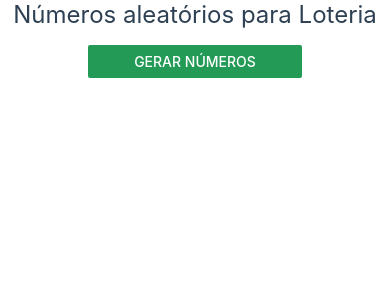
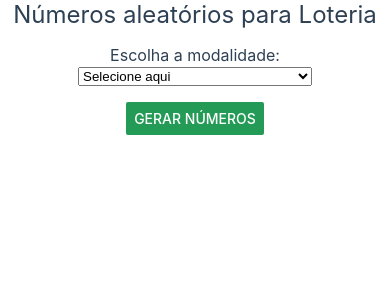
Before and after one commit to vivianebresolin/react-native-lottery, a React Native app: screen / in a window 390 px wide. Shown: the top 300 px of the page. Built offline with nearby package versions, Linux system fonts and the light colour scheme.

Commit message:
[Add} component to select modality

```diff
--- a/package.json
+++ b/package.json
@@ -10,6 +10,7 @@
     "lint": "eslint ."
   },
   "dependencies": {
+    "@react-native-picker/picker": "^2.0.0",
     "react": "17.0.2",
     "react-native": "0.65.1"
   },
--- a/src/App.js
+++ b/src/App.js
@@ -1,14 +1,22 @@
-import React from 'react';
+import React, { useState } from 'react';
 import { SafeAreaView, StyleSheet } from 'react-native';
 
 import { LotteryNumbers } from './components/LotteryNumbers';
+import { SelectModality } from './components/SelectModality';
 import { Title } from './components/Title';
 
 const App = () => {
+  const [indexSelectedModality, setIndexSelectedModality] = useState();
+
+  function updateIndexModality(index) {
+    setIndexSelectedModality(index);
+  }
+
   return (
     <SafeAreaView style={styles.container}>
       <Title>Números aleatórios para Loteria</Title>
-      <LotteryNumbers />
+      <SelectModality updateIndexModality={updateIndexModality} />
+      <LotteryNumbers indexModality={indexSelectedModality} />
     </SafeAreaView>
   );
 };
@@ -16,6 +24,7 @@ const App = () => {
 const styles = StyleSheet.create({
   container: {
     padding: 12,
+    alignItems: 'center',
   },
 });
 
--- a/src/components/LotteryNumbers/index.js
+++ b/src/components/LotteryNumbers/index.js
@@ -2,9 +2,10 @@ import React, { useState } from 'react';
 import { Button, View, StyleSheet } from 'react-native';
 import { LotteryBall } from '../LotteryBall/index';
 
-export const LotteryNumbers = () => {
+export const LotteryNumbers = ({ indexModality }) => {
   const [qtdNumbers, setQtdNumbers] = useState(10);
   const [numbersArray, setNumbersArray] = useState([]);
+  const [buttonDisabled, setButtonDisabled] = useState(false);
   let maxNumber = 60;
 
   function getNotRepeatedNumber(nums) {
@@ -19,12 +20,18 @@ export const LotteryNumbers = () => {
       .sort((a, b) => a - b);
 
     setNumbersArray(numbers);
+    console.warn(indexModality);
   }
 
   return (
     <View style={styles.container}>
       <View style={styles.buttonContainer}>
-        <Button title="Gerar números" onPress={getNumbers} color="#239B56" />
+        <Button
+          title="Gerar números"
+          onPress={getNumbers}
+          color="#239B56"
+          disabled={buttonDisabled}
+        />
       </View>
       <View style={styles.generatedNumbers}>
         {numbersArray &&
@@ -38,7 +45,6 @@ export const LotteryNumbers = () => {
 
 const styles = StyleSheet.create({
   buttonContainer: {
-    width: '55%',
     marginBottom: 12,
   },
   container: {
--- /dev/null
+++ b/src/components/SelectModality/index.js
@@ -0,0 +1,36 @@
+import React, { useState } from 'react';
+import { View, StyleSheet } from 'react-native';
+import { Picker } from '@react-native-picker/picker';
+
+import { Title } from '../Title';
+import { Modalities } from '../../constants/modalities';
+import { FONT_SIZE_MEDIUM } from '../../styles/styles';
+
+export const SelectModality = ({ updateIndexModality }) => {
+  const [selectedModality, setSelectedModality] = useState();
+
+  return (
+    <View style={styles.container}>
+      <Title fontSize={FONT_SIZE_MEDIUM} mb={2}>
+        Escolha a modalidade:
+      </Title>
+      <Picker
+        selectedValue={selectedModality}
+        onValueChange={(modalityName, modalityIndex) => {
+          setSelectedModality(modalityName);
+          updateIndexModality(modalityIndex);
+        }}>
+        {Modalities.map(modality => (
+          <Picker.Item label={modality.name} value={modality.name} />
+        ))}
+      </Picker>
+    </View>
+  );
+};
+
+const styles = StyleSheet.create({
+  container: {
+    width: '60%',
+    marginBottom: 16,
+  },
+});
--- a/src/components/Title/index.js
+++ b/src/components/Title/index.js
@@ -3,14 +3,14 @@ import React from 'react';
 import { Text } from 'react-native';
 import { FONT_SIZE_X_LARGE } from '../../styles/styles';
 
-export const Title = ({ children, color, fontSize }) => {
+export const Title = ({ children, color, fontSize, mb }) => {
   return (
     <Text
       style={{
         color: color || '#2E4053',
         fontSize: fontSize || FONT_SIZE_X_LARGE,
         textAlign: 'center',
-        marginBottom: 16,
+        marginBottom: mb || 16,
       }}>
       {children}
     </Text>
--- /dev/null
+++ b/src/constants/modalities.js
@@ -0,0 +1,27 @@
+export const Modalities = [
+  {
+    name: 'Selecione aqui',
+    numbersAvailableToChoose: 0,
+    qtdNumbersToBet: [],
+  },
+  {
+    name: 'Mega-Sena',
+    numbersAvailableToChoose: 60,
+    qtdNumbersToBet: [6, 7, 8, 9, 10, 11, 12, 13, 14, 15],
+  },
+  {
+    name: 'Lotofácil',
+    numbersAvailableToChoose: 25,
+    qtdNumbersToBet: [15, 16, 17, 18, 19, 20],
+  },
+  {
+    name: 'Quina',
+    numbersAvailableToChoose: 80,
+    qtdNumbersToBet: [5, 6, 7, 8, 9, 10, 11, 12, 13, 14, 15],
+  },
+  {
+    name: 'Lotomania',
+    numbersAvailableToChoose: 100,
+    qtdNumbersToBet: [50],
+  },
+];
```
Also changed, not shown: 1 other file (tests, documents, lock files or other folders).
